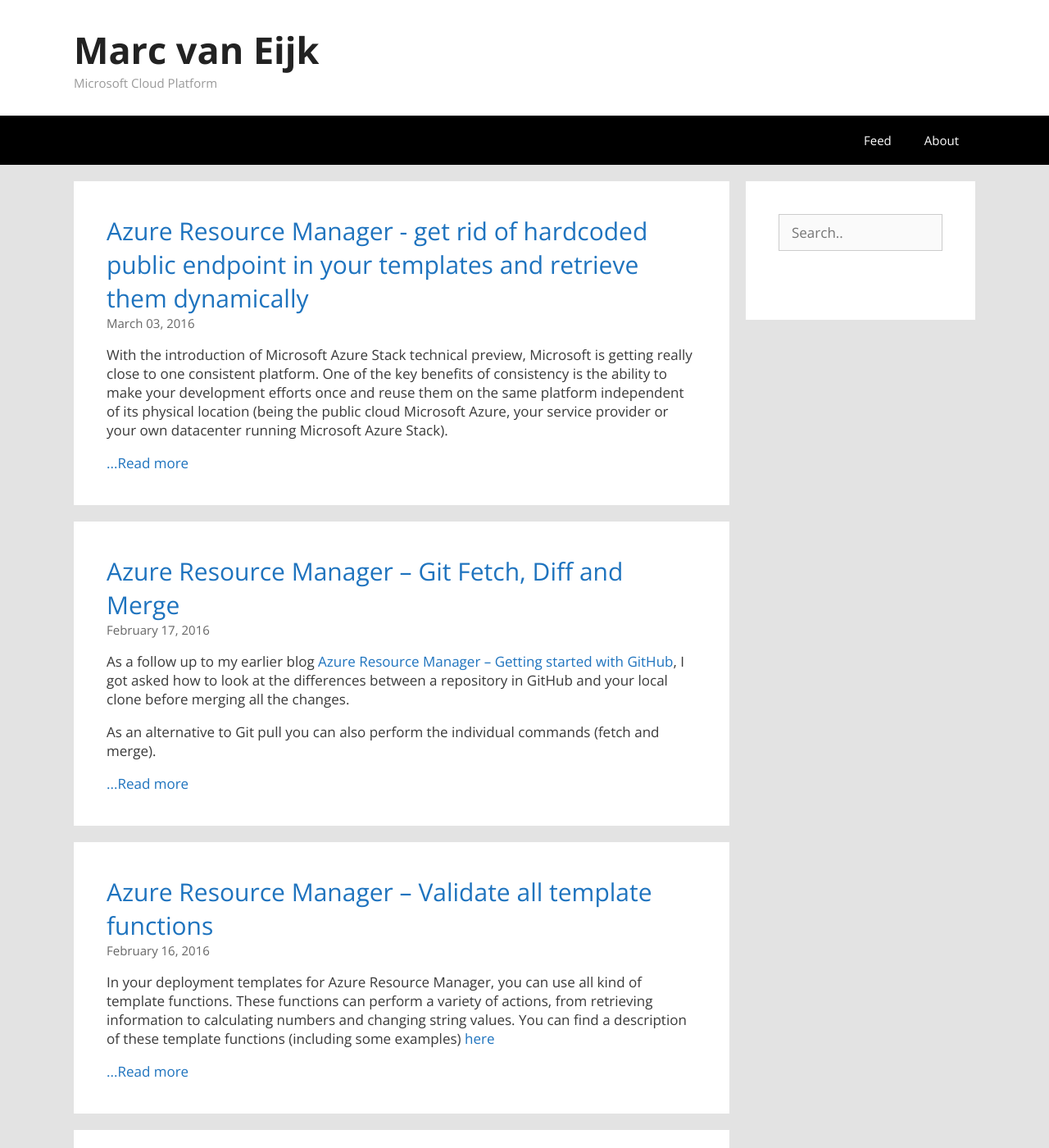
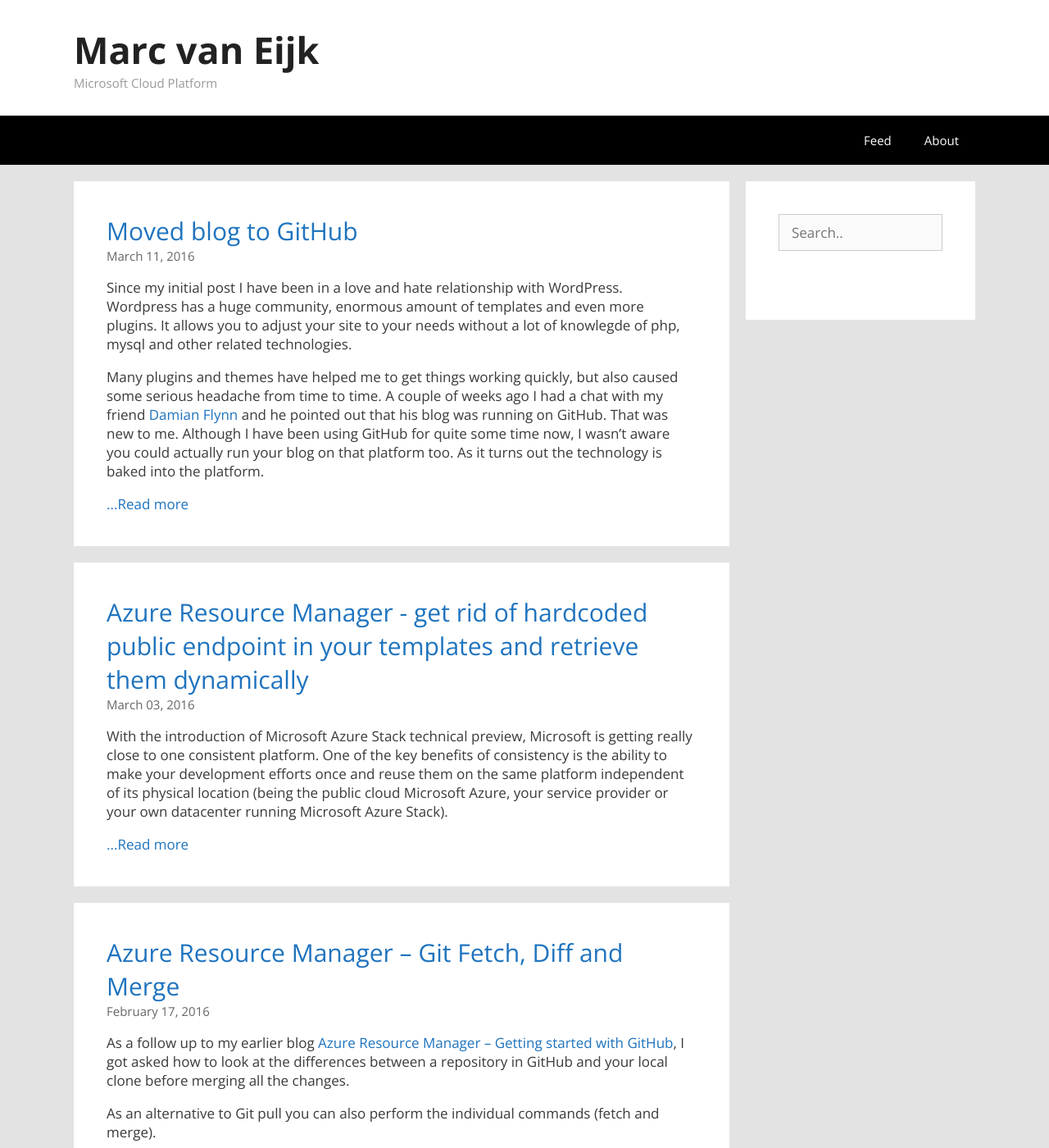
Before and after one commit to marcvaneijk/marcvaneijk.old, a Jekyll site: the page built from index.html, in a window 1280 px wide and 1400 px high. Shown: the whole window at 82% size. Built offline with Jekyll 4.4.1, drawn with Linux system fonts in a browser that asks for light colours; nearby versions of some CDN libraries; the list of posts is cut into pages by our own code; part of the change alters nothing that is shown; some of the changed text lies outside the part shown.

Commit message:
Update 2016-03-11-moveblog.md

```diff
--- a/_posts/2016-03-11-moveblog.md
+++ b/_posts/2016-03-11-moveblog.md
@@ -3,12 +3,11 @@ layout: post
 date: 2016-03-11
 author: Marc van Eijk
 title: Moved blog to GitHub
-tags: GitHub, Wordpress, Move, HTML, CSS
-published: false
+tags: GitHub, Wordpress, Move, HTML, CSS, Jekyll
 ---
 Since my initial post I have been in a love and hate relationship with WordPress. Wordpress has a huge community, enormous amount of templates and even more plugins. It allows you to adjust your site to your needs without a lot of knowlegde of php, mysql and other related technologies.
 
-Many plugins and themes have helped me to get things working quickly, but also caused some serious headache from time to time. A couple of weeks ago I had a chat with my friend Damian Flynn and he pointed out that his blog was running on GitHub. That was new to me. Although I have been using GitHub for quite some time now, I wasn't aware you could actually run your blog on that platform too. As it turns out the technology is baked into the platform.
+Many plugins and themes have helped me to get things working quickly, but also caused some serious headache from time to time. A couple of weeks ago I had a chat with my friend [Damian Flynn](http://twitter.com/damian_flynn) and he pointed out that his blog was running on GitHub. That was new to me. Although I have been using GitHub for quite some time now, I wasn't aware you could actually run your blog on that platform too. As it turns out the technology is baked into the platform.
 <!--more-->
 
 After doing some reading I found a a lot of **pros** to running your blog on GitHub.
@@ -17,8 +16,8 @@ After doing some reading I found a a lot of **pros** to running your blog on Git
 + You can create your blogs in markdown. I have been working with markdown for couple of months and its super simple.
 + You can build your site completely within GitHub.
 + You can leverage the pull request functionality, allowing readers to improve the blog articles in a controlled manner.
-+ And export (backup) of your site takes seconds, just clone the repository and you have a complete backup of all your blogpost, images and site configuration
-+ You can start easily by forking a repo with a prebaked config and template.
++ Export (backup) of your site takes seconds, just clone the repository and you have a complete backup of all your blogpost, images and site configuration
++ You can easily start by forking a repo with a prebaked config and template.
 + It is free!!
 
 <img src="/images/2016-03-11/github-pages.jpg" width="400">
@@ -27,10 +26,10 @@ Wow! Seems like a no brainer. There are a couple of **cons** you should be aware
 
 + As with everything, there is a learning curve. Understanding the blog capablities in GitHub can be a bit hard if you are new to the platform.
 + After statring with a forked repo, I started to adjust some of the features to my own needs that resulted in breaking changes to the site functionality I forked. I decided to start from scratch.
-+ If you start from scratch, you quickly become into the situation custome configuration with a client is referenced. This is very difficult on a Windows client. I decided to do the complete configuration directly on GitHub without any client, just using the platform capabilites.
++ If you start from scratch, you quickly become into the situation that custom configuration with a client is referenced. This is very difficult on a Windows client. I decided to do the complete configuration directly on GitHub without any client, just using the out of the box platform capabilites.
 + Using only the platform capablities can be challenging. It requires knowledge of HTML, CSS and Jekyll.
 
-To summarize, it took me a couple of weekend and evenings to get everything working the way I want. I brushed up my HTML and CSS knowledge and learned Jekyll (which was completely new to me). I cleaned up all my articles and images and now have the same layout as I had with WordPress, just much faster, totally free and with the added capabilities of GitHub.
+To summarize, it took me a couple of weekends and evenings to get everything working the way I wanted. But I brushed up my HTML and CSS knowledge and learned Jekyll (which was completely new to me). I cleaned up all my articles and images and now have the same layout as I had with WordPress, just much faster, totally free and with the added capabilities of GitHub.
 
 ## Looking for some pointers?
 
```
